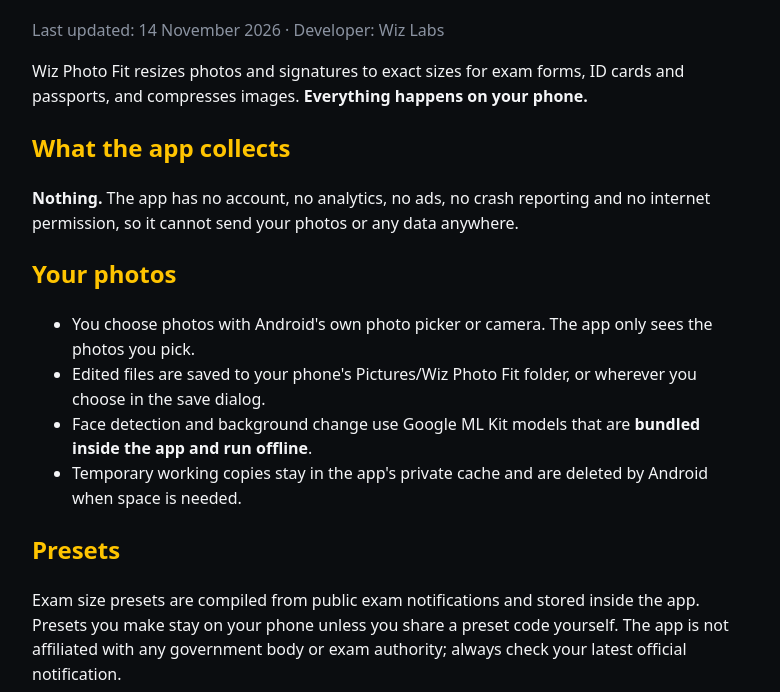
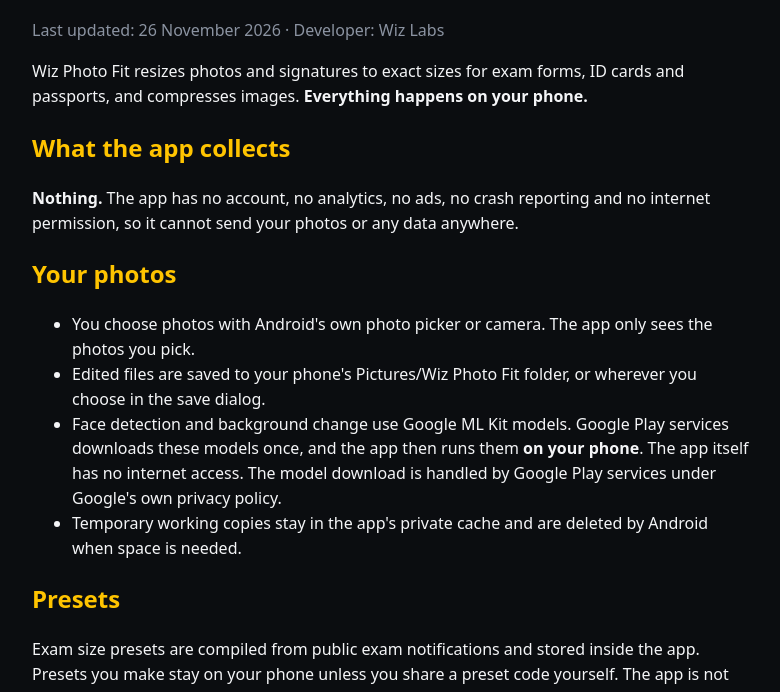
Before and after one commit to therealwiz007/Wiz-Photo-Fit, a plain HTML site: page app/src/main/assets/privacy-policy.html in a window 1280 px wide. Shown: the part 94-786 px from the top of the page, without its empty margins (248-1028 px from the left). Drawn offline with Linux system fonts and the light colour scheme.

Commit message:
docs: privacy policy ML Kit wording, listing claim cut, keystore ignores
Co-Authored-By: Claude Haiku 5.5 <noreply@anthropic.com>

```diff
--- a/app/src/main/assets/privacy-policy.html
+++ b/app/src/main/assets/privacy-policy.html
@@ -4,7 +4,7 @@
 <style>body{font-family:system-ui,sans-serif;background:#0B0D10;color:#F4F5F7;max-width:720px;margin:0 auto;padding:20px;line-height:1.55}h1,h2{color:#FFC400}a{color:#FFC400}.muted{color:#8B93A1}</style>
 </head><body>
 <h1>Wiz Photo Fit – Privacy Policy</h1>
-<p class="muted">Last updated: 14 November 2026 · Developer: Wiz Labs</p>
+<p class="muted">Last updated: 26 November 2026 · Developer: Wiz Labs</p>
 <p>Wiz Photo Fit resizes photos and signatures to exact sizes for exam forms, ID cards and passports, and compresses images. <b>Everything happens on your phone.</b></p>
 <h2>What the app collects</h2>
 <p><b>Nothing.</b> The app has no account, no analytics, no ads, no crash reporting and no internet permission, so it cannot send your photos or any data anywhere.</p>
@@ -12,7 +12,7 @@
 <ul>
 <li>You choose photos with Android's own photo picker or camera. The app only sees the photos you pick.</li>
 <li>Edited files are saved to your phone's Pictures/Wiz Photo Fit folder, or wherever you choose in the save dialog.</li>
-<li>Face detection and background change use Google ML Kit models that are <b>bundled inside the app and run offline</b>.</li>
+<li>Face detection and background change use Google ML Kit models. Google Play services downloads these models once, and the app then runs them <b>on your phone</b>. The app itself has no internet access. The model download is handled by Google Play services under Google's own privacy policy.</li>
 <li>Temporary working copies stay in the app's private cache and are deleted by Android when space is needed.</li>
 </ul>
 <h2>Presets</h2>
```
Also changed, not shown: privacy-policy.html (+2 -2 lines), fastlane/metadata/android/en-US/full_description.txt, 1 other file.
